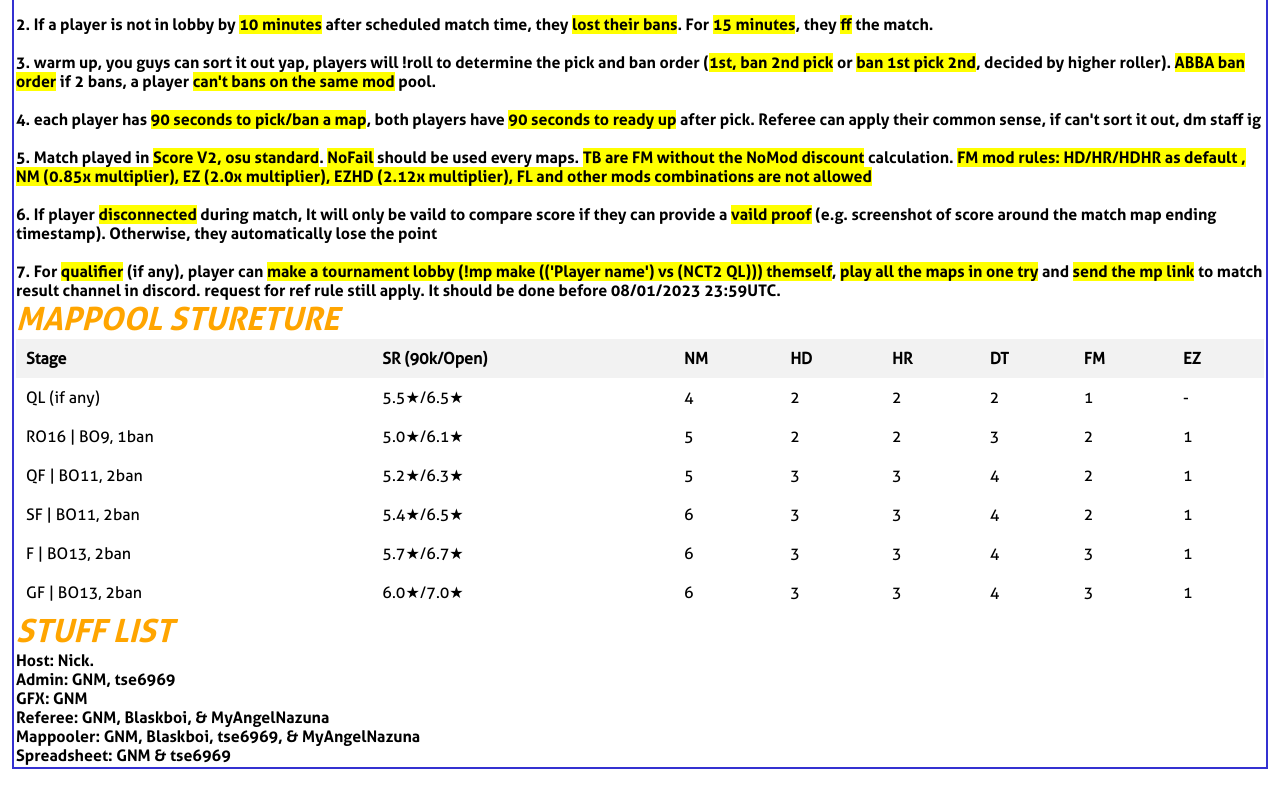
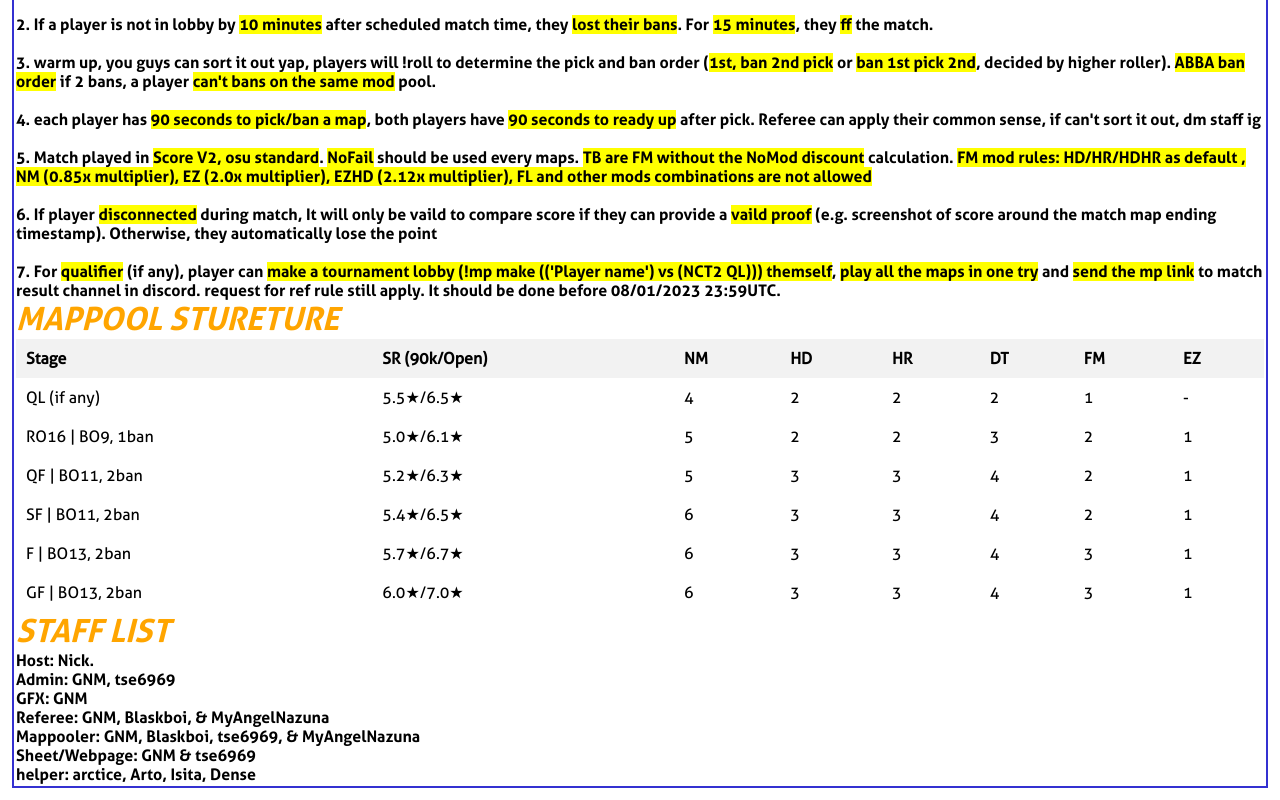
Before and after one commit to Jimmytse69/osu_NCT2, a plain HTML site: page rules.html in a window 1280 px wide. Shown: the part 932-1732 px from the top of the page. Drawn offline with Linux system fonts and the light colour scheme.

Commit message:
rule minor update

```diff
--- a/rules.html
+++ b/rules.html
@@ -43,7 +43,7 @@
 
       <h3>Registration Phase</h3>
       <p>~ until 31/12/2023 23:59 UTC</p>
-      <h3>Qualifier (Pending, dependence on sign up)</h3>
+      <h3>Qualifier Stage</h3>
       <p>05/01/2023 until 07/01/2023</p>
       <h3>Round of 16</h3>
       <p>12/01/2023 until 14/01/2023</p>
@@ -235,13 +235,14 @@
         </tr>
       </table>
 
-      <h1>STUFF LIST</h1>
+      <h1>STAFF LIST</h1>
       <p>Host: Nick.</p>
       <p>Admin: GNM, tse6969</p>
       <p>GFX: GNM</p>
       <p>Referee: GNM, Blaskboi, & MyAngelNazuna</p>
       <p>Mappooler: GNM, Blaskboi, tse6969, & MyAngelNazuna</p>
-      <p>Spreadsheet: GNM & tse6969</p>
+      <p>Sheet/Webpage: GNM & tse6969</p>
+      <p>helper: arctice, Arto, Isita, Dense</p>
     </div>
   </body>
 </html>
```
